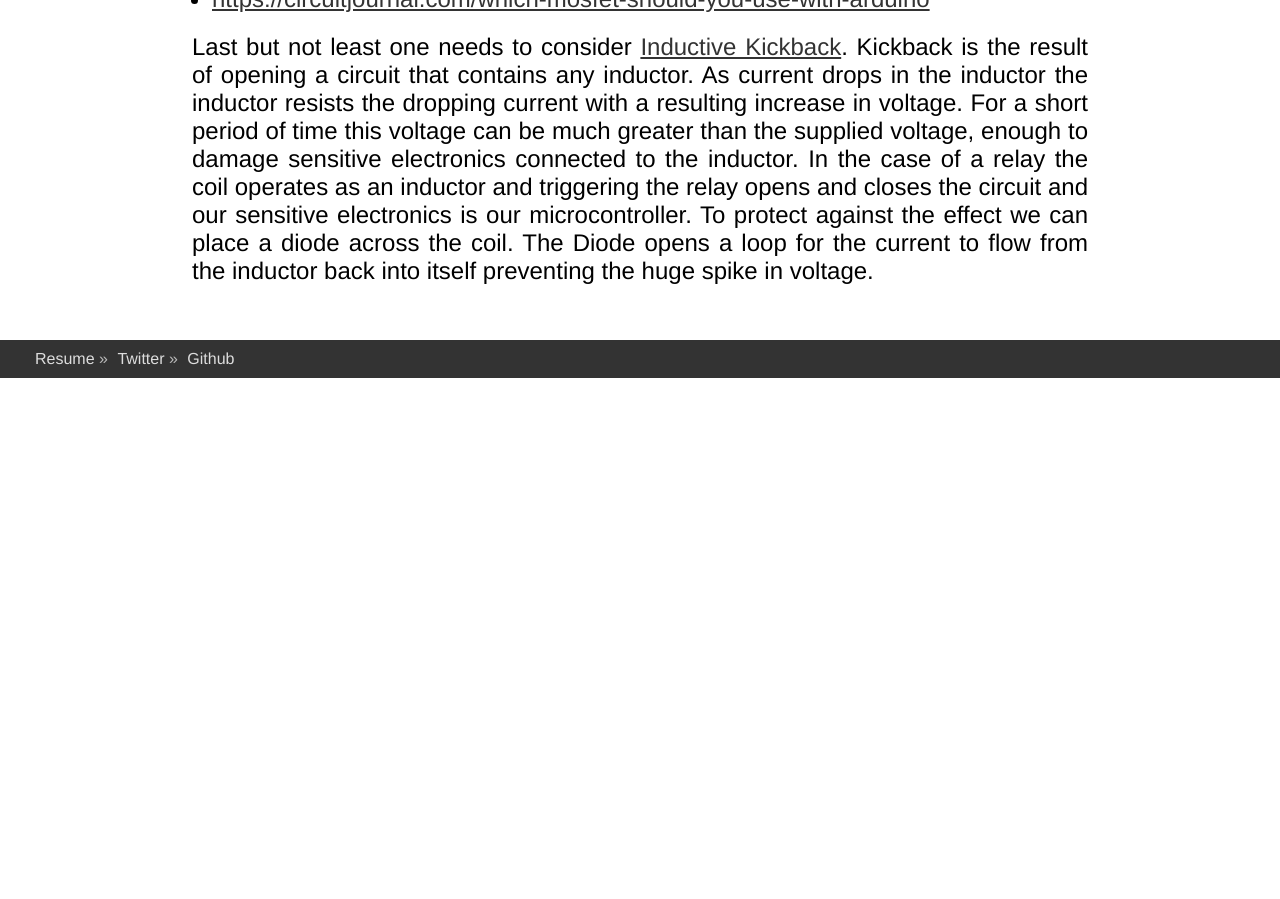
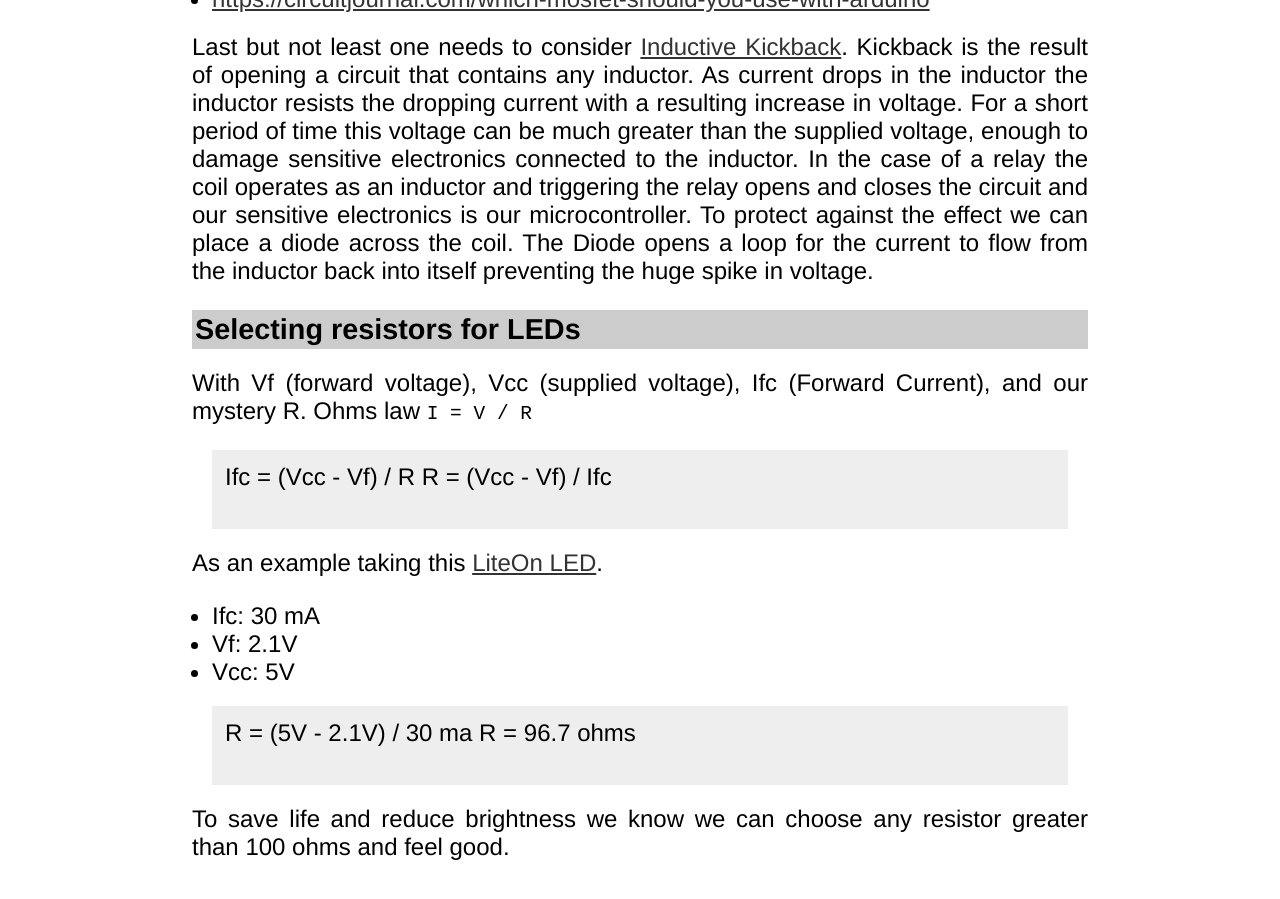
Before and after one commit to aconbere/aconbere.github.com, a Jekyll site: the page built from _posts/2020-11-21-daily-log.md, in a window 1280 px wide and 900 px high, scrolled down 1442 px. Built offline with Jekyll 4.4.1, drawn with Linux system fonts in a browser that asks for light colours; before the commit the page ends 1820 px from its top, so only the background shows below that.

Commit message:
add a bit about selecting LED resistors

```diff
--- a/_posts/2020-11-21-daily-log.md
+++ b/_posts/2020-11-21-daily-log.md
@@ -25,3 +25,21 @@ Resources:
 * [https://circuitjournal.com/which-mosfet-should-you-use-with-arduino](https://circuitjournal.com/which-mosfet-should-you-use-with-arduino)
 
 Last but not least one needs to consider [Inductive Kickback](https://en.wikipedia.org/wiki/Flyback_diode). Kickback is the result of opening a circuit that contains any inductor. As current drops in the inductor the inductor resists the dropping current with a resulting increase in voltage. For a short period of time this voltage can be much greater than the supplied voltage, enough to damage sensitive electronics connected to the inductor. In the case of a relay the coil operates as an inductor and triggering the relay opens and closes the circuit and our sensitive electronics is our microcontroller. To protect against the effect we can place a diode across the coil. The Diode opens a loop for the current to flow from the inductor back into itself preventing the huge spike in voltage.
+
+# Selecting resistors for LEDs
+
+With Vf (forward voltage), Vcc (supplied voltage), Ifc (Forward Current), and our mystery R. Ohms law <code>I = V / R</code>
+
+> Ifc = (Vcc - Vf) / R
+> R = (Vcc - Vf) / Ifc
+
+As an example taking this [LiteOn LED](https://www.mouser.com/datasheet/2/239/LTL-4231N-1139959.pdf).
+
+* Ifc: 30 mA
+* Vf: 2.1V
+* Vcc: 5V
+
+> R = (5V - 2.1V) / 30 ma
+> R = 96.7 ohms
+
+To save life and reduce brightness we know we can choose any resistor greater than 100 ohms and feel good.
```
